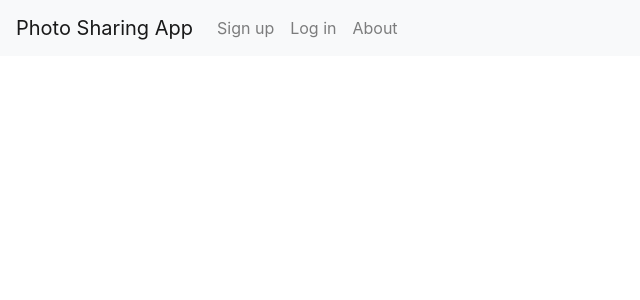
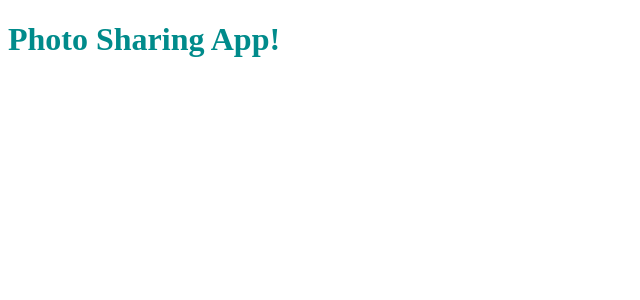
Before and after one commit to msurmenok/PhotoSharingApp, a Flask app: page / in a window 1280 px wide. Shown: the top 300 px of the page, without its empty margins (0-640 px from the left). Run offline with Flask 2, Linux system fonts and the light colour scheme; some libraries are stand-ins or nearby versions.

Commit message:
Revert "Adding navbar"
This reverts commit 6ebbf198437c569c8fcdc124b8fff86874ec1d38.

```diff
--- a/templates/base.html
+++ b/templates/base.html
@@ -4,18 +4,10 @@
     <!-- Required meta tags -->
     <meta charset="utf-8">
     <meta name="viewport" content="width=device-width, initial-scale=1, shrink-to-fit=no">
-
-    <!-- Bootstrap CSS -->
-    <link rel="stylesheet" href="https://maxcdn.bootstrapcdn.com/bootstrap/4.3.1/css/bootstrap.min.css">
-
     <title>Photo Sharing App</title>
     <link rel="stylesheet" href="{{ url_for('static', filename='css/custom.css') }}">
-
-    <!-- Optional JavaScript -->
-    <script src="https://ajax.googleapis.com/ajax/libs/jquery/3.4.1/jquery.min.js"></script>
-    <script src="https://cdnjs.cloudflare.com/ajax/libs/popper.js/1.14.7/umd/popper.min.js"></script>
-    <script src="https://maxcdn.bootstrapcdn.com/bootstrap/4.3.1/js/bootstrap.min.js"></script>
 </head>
+<body>
 {% block content %}
 
 {% endblock %}
--- a/templates/index.html
+++ b/templates/index.html
@@ -1,5 +1,4 @@
 {% extends "base.html" %}
 {% block content %}
-    {% include "navbar.html" %}
-
+<h1>Photo Sharing App!</h1>
 {% endblock %}
--- a/templates/navbar.html
+++ /dev/null
@@ -1,21 +0,0 @@
-
-<nav class="navbar navbar-expand-lg navbar-light bg-light">
-  <a class="navbar-brand" href="#">Photo Sharing App</a>
-  <button class="navbar-toggler" type="button" data-toggle="collapse" data-target="#navbarSupportedContent" aria-controls="navbarSupportedContent" aria-expanded="false" aria-label="Toggle navigation">
-    <span class="navbar-toggler-icon"></span>
-  </button>
-
-  <div class="collapse navbar-collapse" id="navbarSupportedContent">
-    <ul class="navbar-nav mr-auto">
-      <li class="nav-item">
-        <a class="nav-link" href="#">Sign up <span class="sr-only">(current)</span></a>
-      </li>
-      <li class="nav-item">
-        <a class="nav-link" href="#">Log in</a>
-      </li>
-      <li class="nav-item">
-        <a class="nav-link" href="#">About</a>
-      </li>
-    </ul>
-  </div>
-</nav>
```
